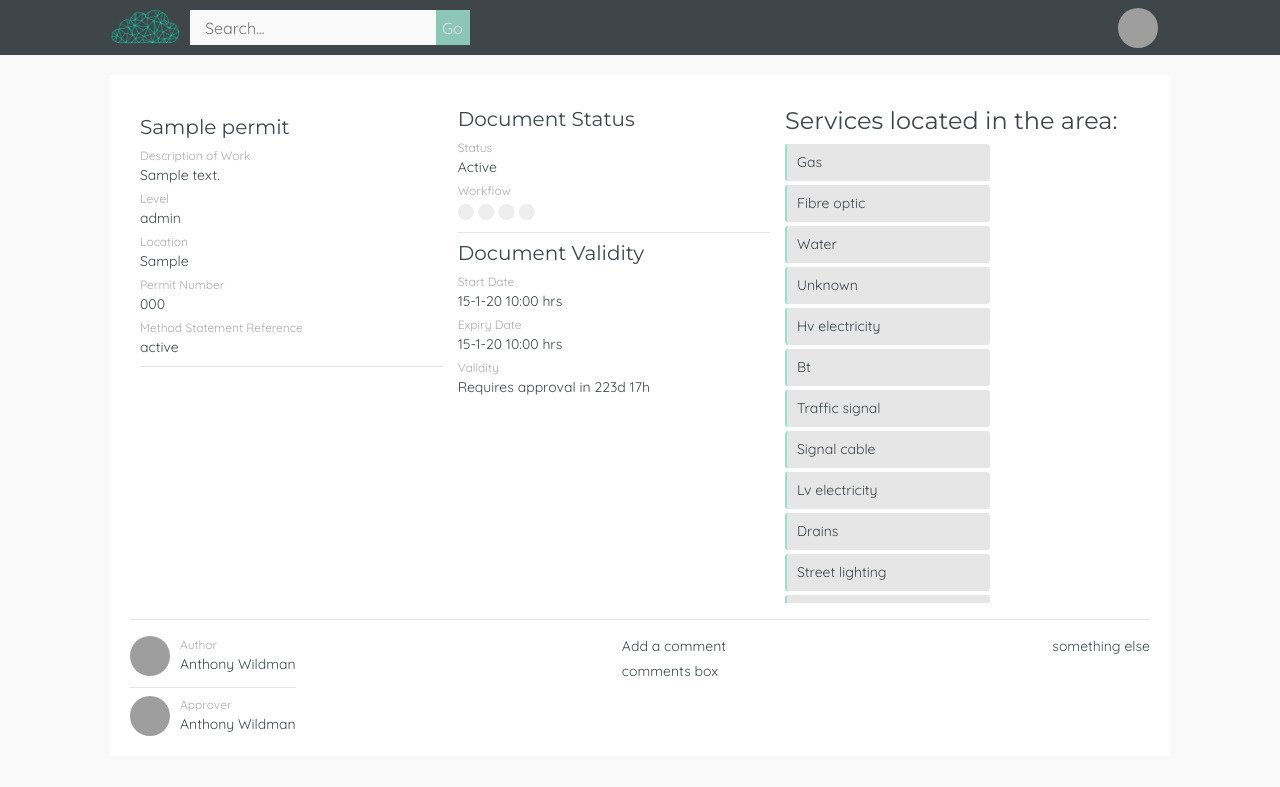
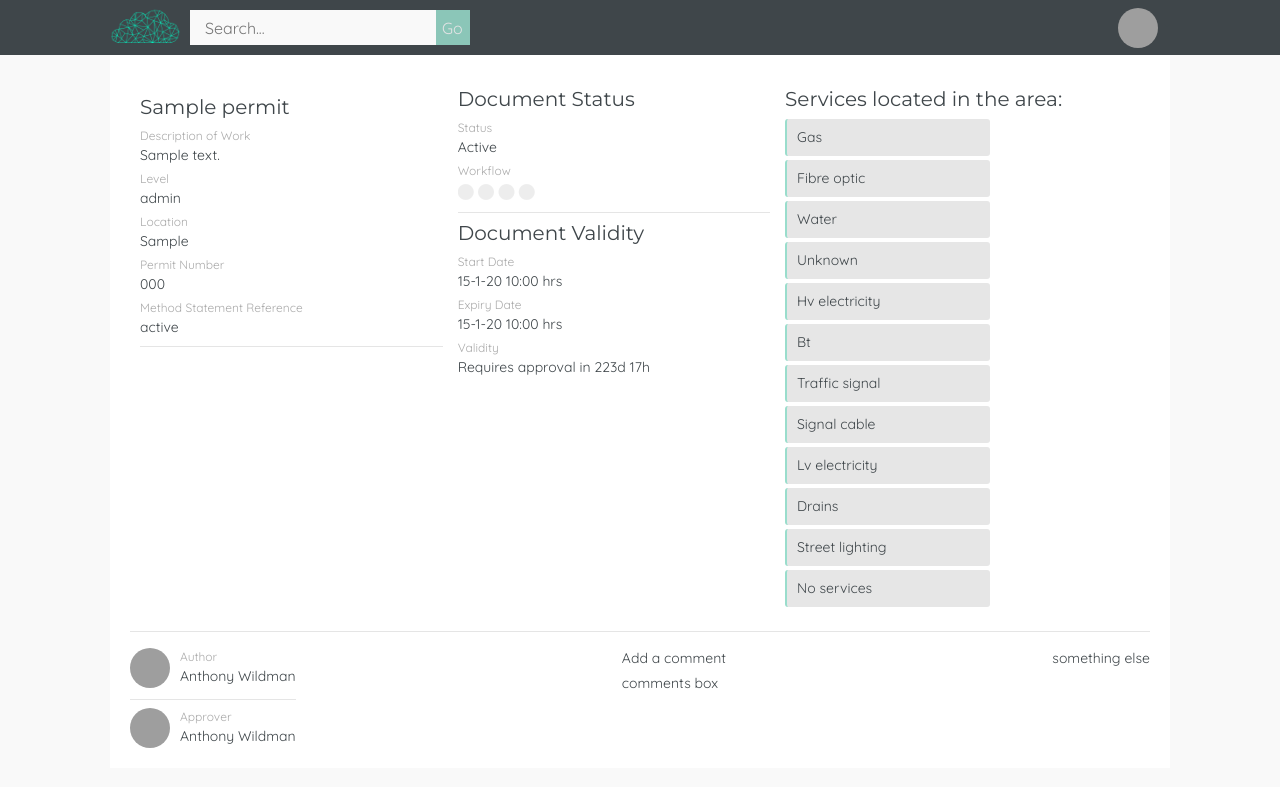
Before and after one commit to jippysquirmwood/emerald-permit, a Rails app: page /permits/1 in a window 1280 px wide. Shown: the top 787 px of the page. Run offline with Rails 7, Linux system fonts and the light colour scheme; a user stored in the database is signed in; tables that the repository leaves empty hold one stand-in row (values such as "Sample post"); data that the repository does not hold is empty; style sheets or scripts are compiled from the project's sources; parts of the project's set-up code (start-up, migrations or seed data) failed here and were passed over; some libraries are stand-ins or nearby versions; grey boxes are pictures that could not be loaded.

Commit message:
homepage scroll fixed

```diff
--- a/app/assets/stylesheets/components/_banner.scss
+++ b/app/assets/stylesheets/components/_banner.scss
@@ -81,9 +81,13 @@
 }
 
 .btn-login-home {
-  opacity: 0.8;
+  opacity: 0.75;
   background-color: $charcoal;
-  color: white
+  color: white;
+  &:hover {
+    opacity: 1;
+    color: white;
+  }
 }
 
 #name {
--- a/app/assets/stylesheets/components/_navbar.scss
+++ b/app/assets/stylesheets/components/_navbar.scss
@@ -120,7 +120,7 @@
   outline: none;
   padding-right: 94px;
   &:hover {
-    color: #c4c4c4;
+    color: white;
     outline: none;
   }
 }
--- a/app/assets/stylesheets/pages/_permits_show.scss
+++ b/app/assets/stylesheets/pages/_permits_show.scss
@@ -3,7 +3,7 @@
 .top-three-sections {
   display: flex;
   flex-direction: row;
-  height: 62vh;
+  height: 66vh;
   margin-bottom: 0px;
   margin-top: 20px;
 }
@@ -31,7 +31,7 @@
 
 .main-content {
   width: 50vw;
-  height: 62vh;
+  height: 66vh;
   margin-left: 15px;
   overflow: scroll;
 }
@@ -66,7 +66,7 @@
   padding-right: 20px;
   padding-top: 12px;
   padding-bottom: 12px;
-  margin-top: 20px;
+  // margin-top: 20px;
   p {
     font-size: 14px;
     margin-bottom: 4px;
--- a/app/views/shared/_all.html.erb
+++ b/app/views/shared/_all.html.erb
@@ -1,5 +1,5 @@
 <div class="">
-  <h4 class="section">Services located in the area:</i></h4>
+  <h5 class="section">Services located in the area:</i></h5>
   <div class="excavation center-detail mechanical-dig">
 
     <% @permit.attributes.to_a[(13..24)].each do |ele| %>
@@ -11,7 +11,7 @@
 </div>
 <br>
 <div class="">
-  <h4 class="section">Mechanical dig:</h4>
+  <h5 class="section">Mechanical dig:</h5>
   <div class="mechanical-dig center-detail">
     <% @permit.attributes.to_a[(25..33)].each do |ele| %>
       <% if ele[1] == true %>
@@ -22,7 +22,7 @@
 </div>
 <br>
 <div class="">
-  <h4 class="section">Excavation dimensions:</h4>
+  <h5 class="section">Excavation dimensions:</h5>
   <div class="excavation center-detail move">
     <div class="permit-images" style="margin-top: 5vh; margin-bottom:10vh;">
       <%= image_tag("dimension.jpg") %>
@@ -35,7 +35,7 @@
 </div>
 <br>
   <div class="">
-    <h4 class="section">Confirmation:</h4>
+    <h5 class="section">Confirmation:</h5>
     <div class="excavation center-detail container-permit-details">
 
       <div class="details">
```
